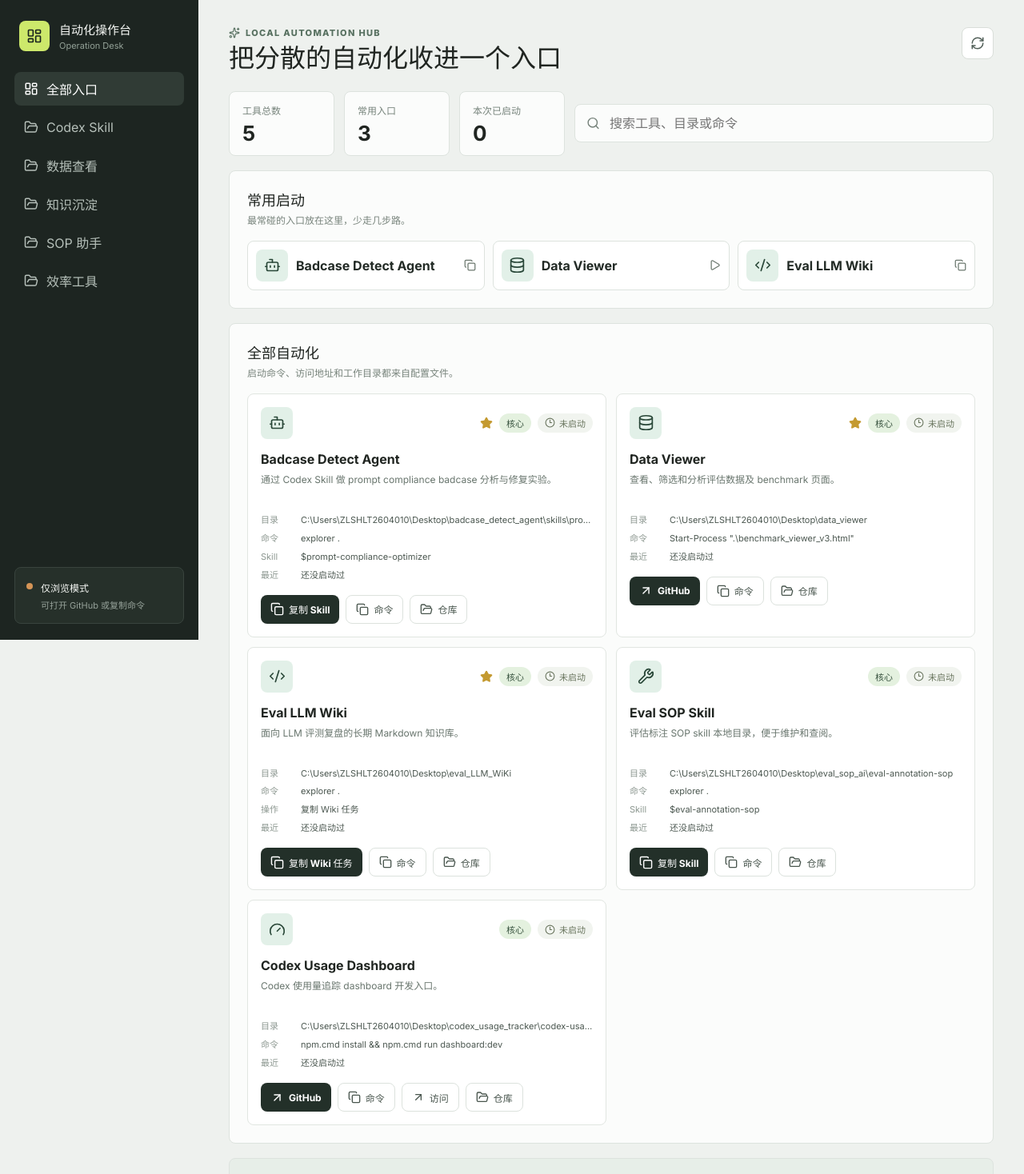
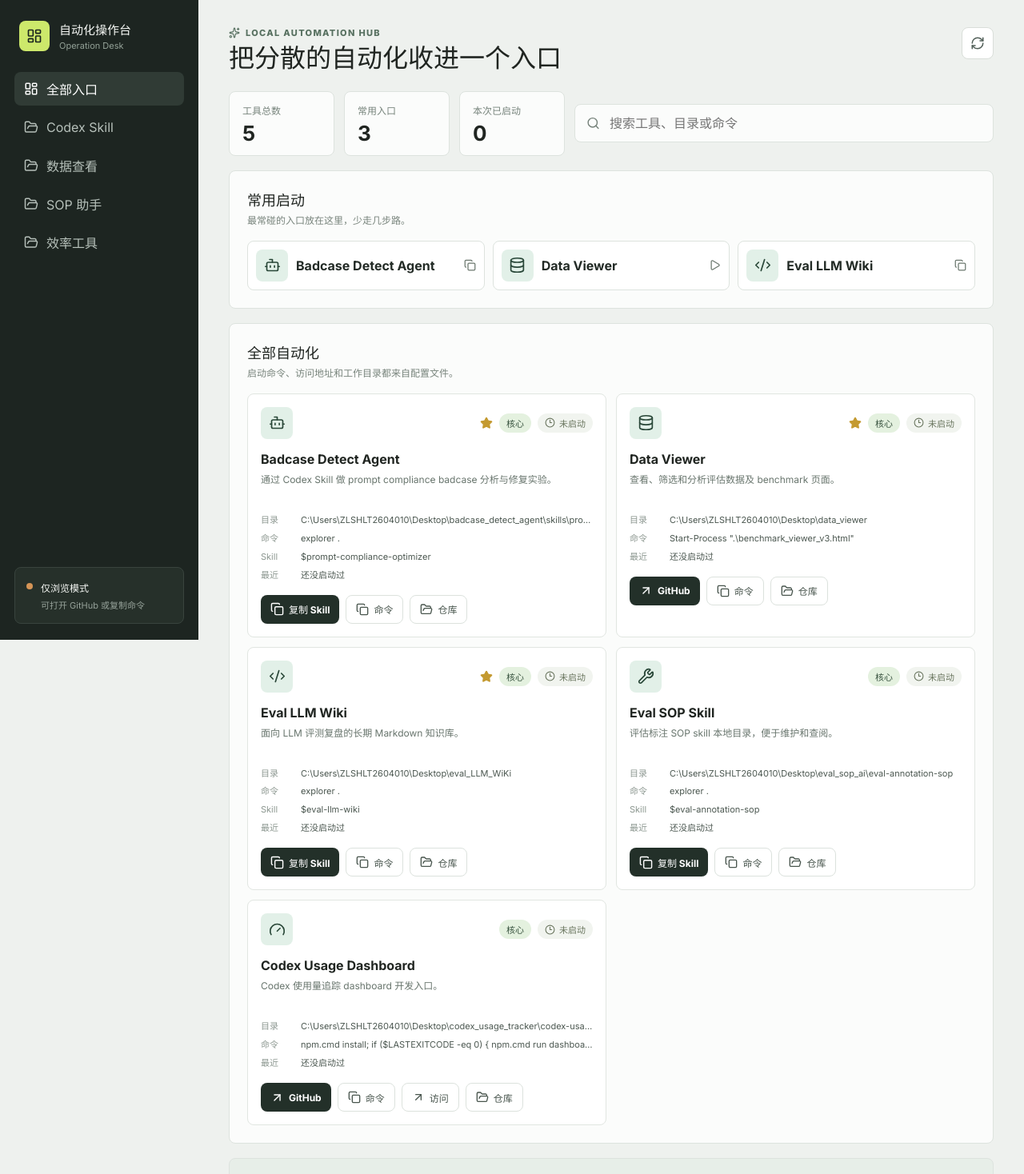
Before and after one commit to Marsbeeeee/Operation-Desk, a React (Vite) app: page / in a window 1280 px wide. Shown: the top 1468 px of the page at 80% size. Built offline with nearby package versions, Linux system fonts and the light colour scheme; no server answers.

Commit message:
Treat eval wiki as skill entry

```diff
--- a/automation.config.json
+++ b/automation.config.json
@@ -32,13 +32,13 @@
       "id": "eval-llm-wiki",
       "name": "Eval LLM Wiki",
       "description": "面向 LLM 评测复盘的长期 Markdown 知识库。",
-      "category": "知识沉淀",
+      "category": "Codex Skill",
       "cwd": "C:\\Users\\ZLSHLT2604010\\Desktop\\eval_LLM_WiKi",
       "command": "explorer .",
       "url": "",
       "repoUrl": "https://github.com/Marsbeeeee/eval_LLM_WiKi",
-      "actionLabel": "复制 Wiki 任务",
-      "actionText": "请按 eval_LLM_WiKi 维护规范处理以下任务：\nTask: ingest / query / lint\nSource:\n- `raw/...`\n\n要求：\n- 先读取 `wiki/index.md`\n- 新增或更新相关 wiki 页面\n- 更新 `wiki/index.md` 和 `wiki/log.md`\n- 区分事实、推断和待确认内容",
+      "skillName": "eval-llm-wiki",
+      "skillPrompt": "$eval-llm-wiki 处理以下 Wiki 任务：\nTask: ingest / query / lint\nSource:\n- `raw/...`",
       "required": true,
       "favorite": true,
       "icon": "code"
@@ -64,7 +64,7 @@
       "description": "Codex 使用量追踪 dashboard 开发入口。",
       "category": "效率工具",
       "cwd": "C:\\Users\\ZLSHLT2604010\\Desktop\\codex_usage_tracker\\codex-usage-tracker",
-      "command": "npm.cmd install && npm.cmd run dashboard:dev",
+      "command": "npm.cmd install; if ($LASTEXITCODE -eq 0) { npm.cmd run dashboard:dev }",
       "url": "http://localhost:5173",
       "repoUrl": "https://github.com/douglasmonsky/codex-usage-tracker",
       "openDelayMs": 3500,
```
Also changed, not shown: scripts/validate-tools.mjs (+2 -8 lines), 1 other file (tests, documents, lock files or other folders).
